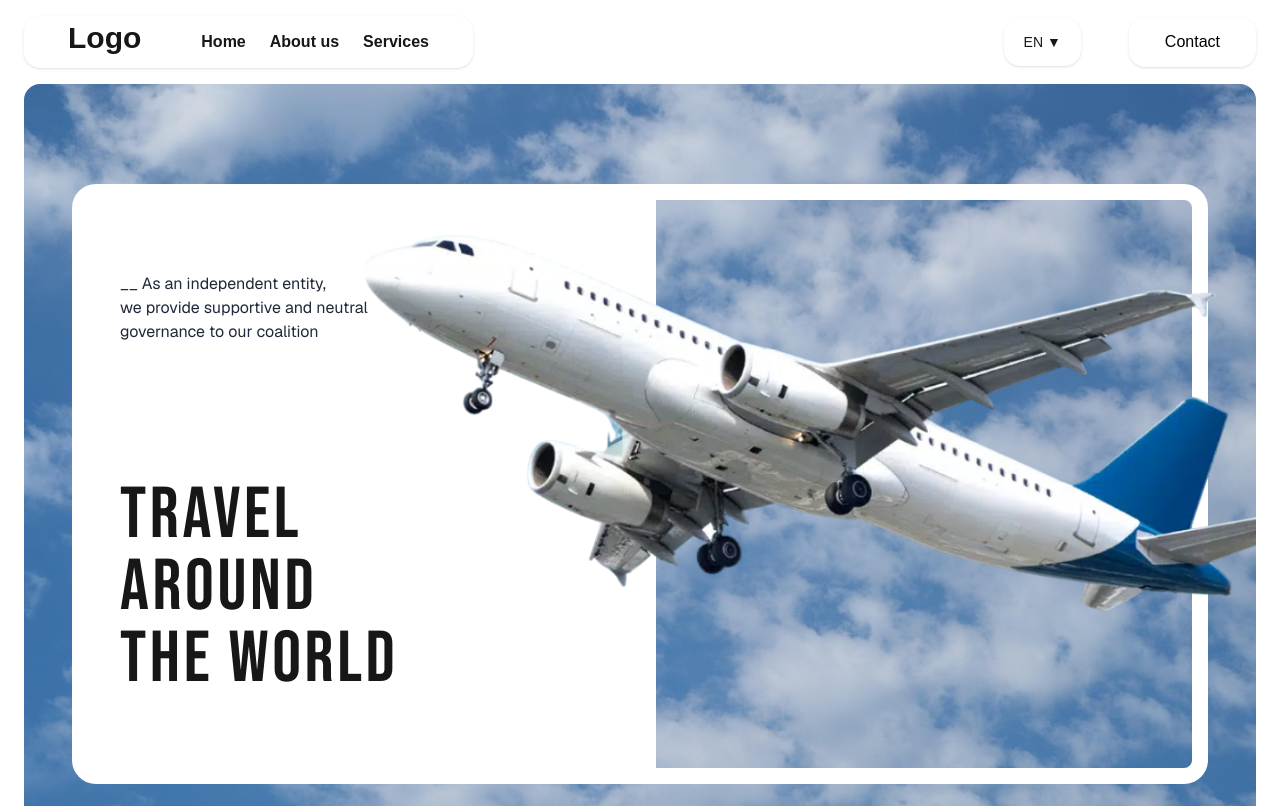
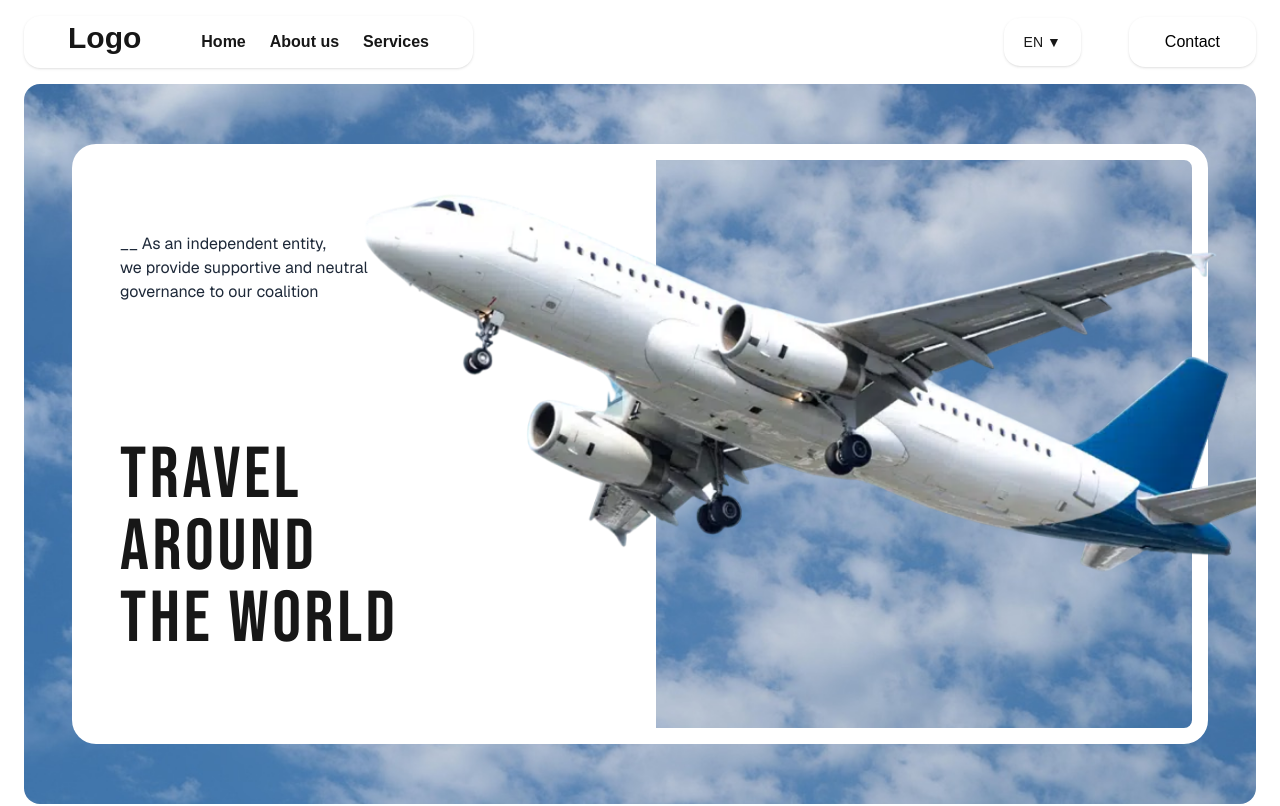
Before and after one commit to sinthujank-Navicode/Manitravels_Finals, a Next.js app: page / in a window 1280 px wide. Shown: the top 806 px of the page. Built offline with nearby package versions, Linux system fonts and the light colour scheme.

Commit message:
hero section height changes

```diff
--- a/app/components/hero.js
+++ b/app/components/hero.js
@@ -19,7 +19,7 @@ const montserrat = Montserrat({
 
 export default function Section1() {
   return (
-    <section className={`${bebasNeue.variable} ${montserrat.variable} min-h-screen md:mx-6 mx-3 flex flex-col md:flex-row items-center justify-between p-4 md:p-8 lg:p-12 relative overflow-hidden rounded-2xl`}>
+    <section className={`${bebasNeue.variable} ${montserrat.variable} h-[90vh] md:mx-6 mx-3 flex flex-col md:flex-row items-center justify-between p-4 md:p-8 lg:p-12 relative overflow-hidden rounded-2xl`}>
       {/* Background Zoom Animation */}
       <motion.div
         className="absolute top-0 left-0 w-full h-full z-[-1] bg-cover bg-center rounded-2xl"
```
